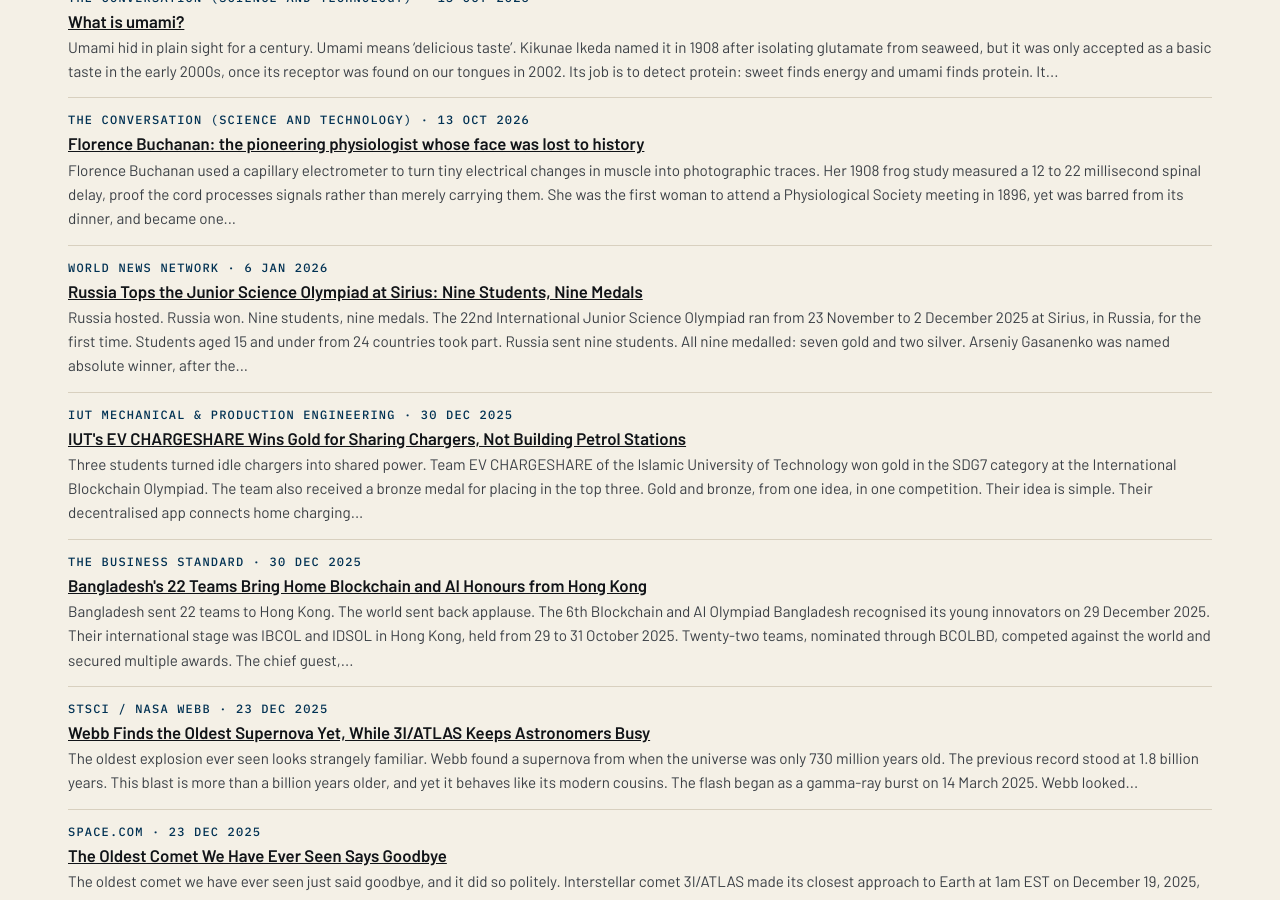
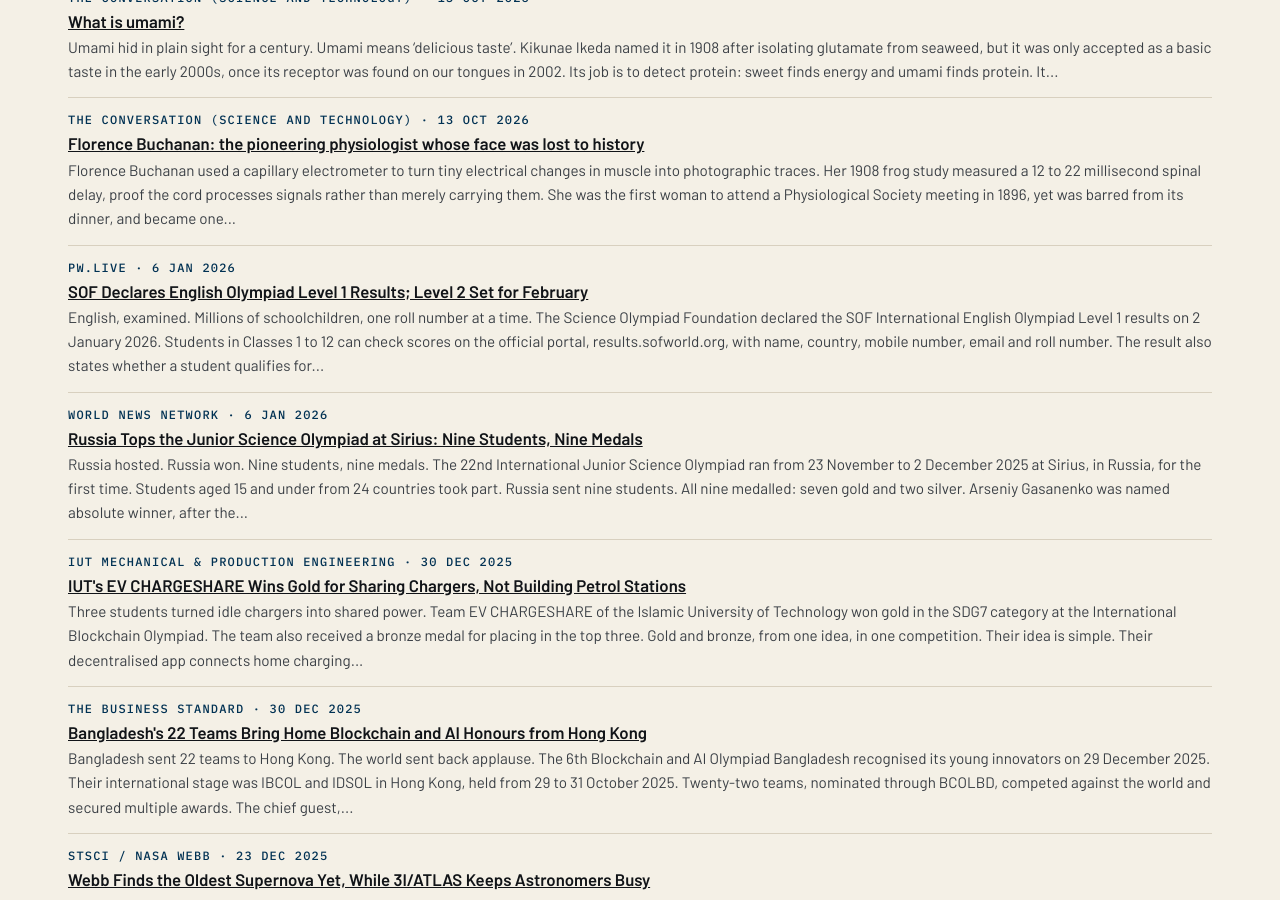
Before and after one commit to katz-news/katz.news, a Jekyll site: the page built from briefs/index.html, in a window 1280 px wide and 900 px high, scrolled down 14549 px. Built offline with Jekyll 4.4.1, drawn with Linux system fonts in a browser that asks for light colours.

Commit message:
Publish 2026-11-06

```diff
--- a/_data/build.yml
+++ b/_data/build.yml
@@ -1 +1 @@
-published_at: 2026-11-06T18:51:37Z
+published_at: 2026-11-06T18:52:32Z
--- /dev/null
+++ b/_posts/briefs/2026-11-06-sof-declares-english-olympiad-level-1-results-level-2-set-for-february.md
@@ -0,0 +1,17 @@
+---
+published: true
+title: SOF Declares English Olympiad Level 1 Results; Level 2 Set for February
+date: 2026-01-06
+section: education
+source_name: pw.live
+source_url: https://www.pw.live/olympiad/exams/sof-ieo-level-1-result-2026
+---
+English, examined. Millions of schoolchildren, one roll number at a time.
+
+The Science Olympiad Foundation declared the SOF International English Olympiad Level 1 results on 2 January 2026. Students in Classes 1 to 12 can check scores on the official portal, results.sofworld.org, with name, country, mobile number, email and roll number. The result also states whether a student qualifies for Level 2.
+
+Level 2 is set for 8 February 2026, except in Maharashtra, where it falls on 15 February 2026. Only students in Classes 3 to 12 can qualify. The bar is high: the top 5 percent per class, the top 25 zonal rank holders, and class toppers who meet the criteria.
+
+Each student receives a Student Progress Report, with section-wise analysis and ranks at school, city, zonal and international levels. Ties are settled by section marks, with the Achievers Section carrying the highest priority. Winners receive cash prizes, medals and certificates. Every participant receives a certificate.
+
+The result is not a verdict on a child, but rather a map of where English stands. Grammar, after all, is a passport. Precise, polished prose, now put to the test.
```
